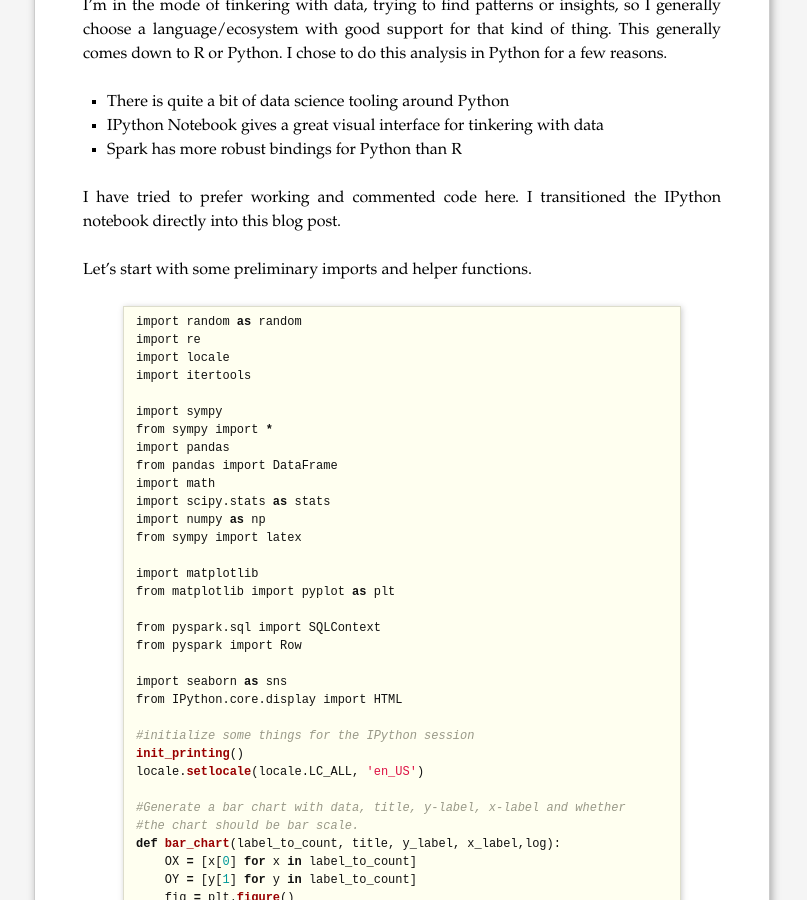
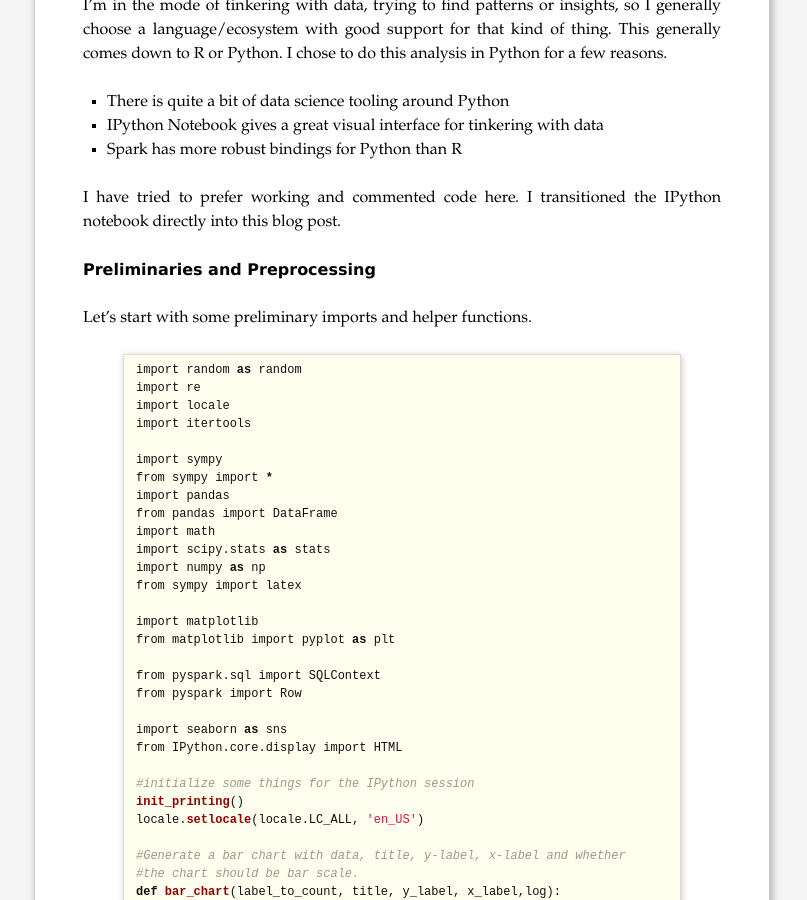
Before and after one commit to cestella/cestella.github.io, a Jekyll site: the page built from _posts/2014-10-24-pyspark-openpayments-analysis.markdown, in a window 1280 px wide and 900 px high, scrolled down 5309 px. Shown: the whole window, without its empty margins (238-1045 px from the left). Built offline with Jekyll 4.4.1, drawn with Linux system fonts in a browser that asks for light colours; nearby versions of some CDN libraries; formulas are drawn with MathJax 3; comment, search, counter and statistics services are not loaded.

```diff
--- a/_posts/2014-10-24-pyspark-openpayments-analysis.markdown
+++ b/_posts/2014-10-24-pyspark-openpayments-analysis.markdown
@@ -204,6 +204,9 @@
     }
 );
 </script>
+
+Preliminaries and Preprocessing
+---
 
 Let's start with some preliminary imports and helper functions.
 
```
